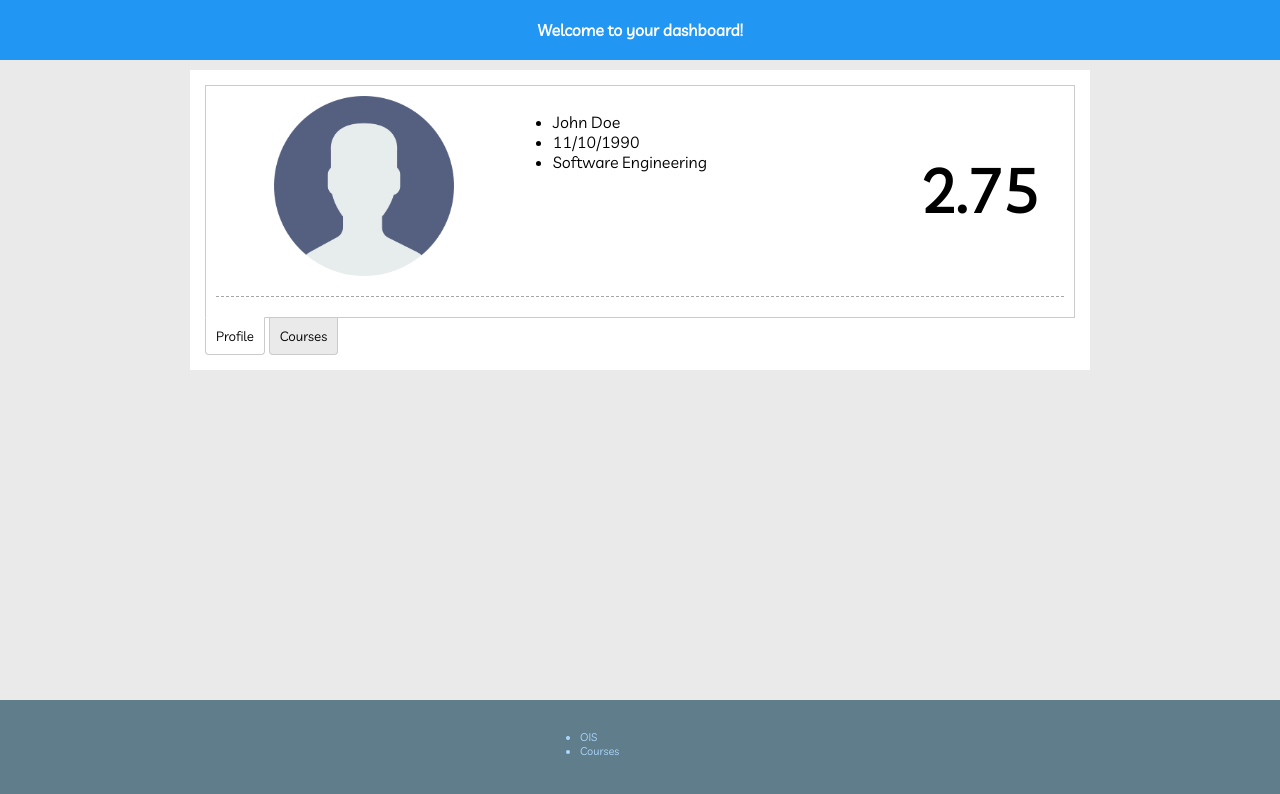
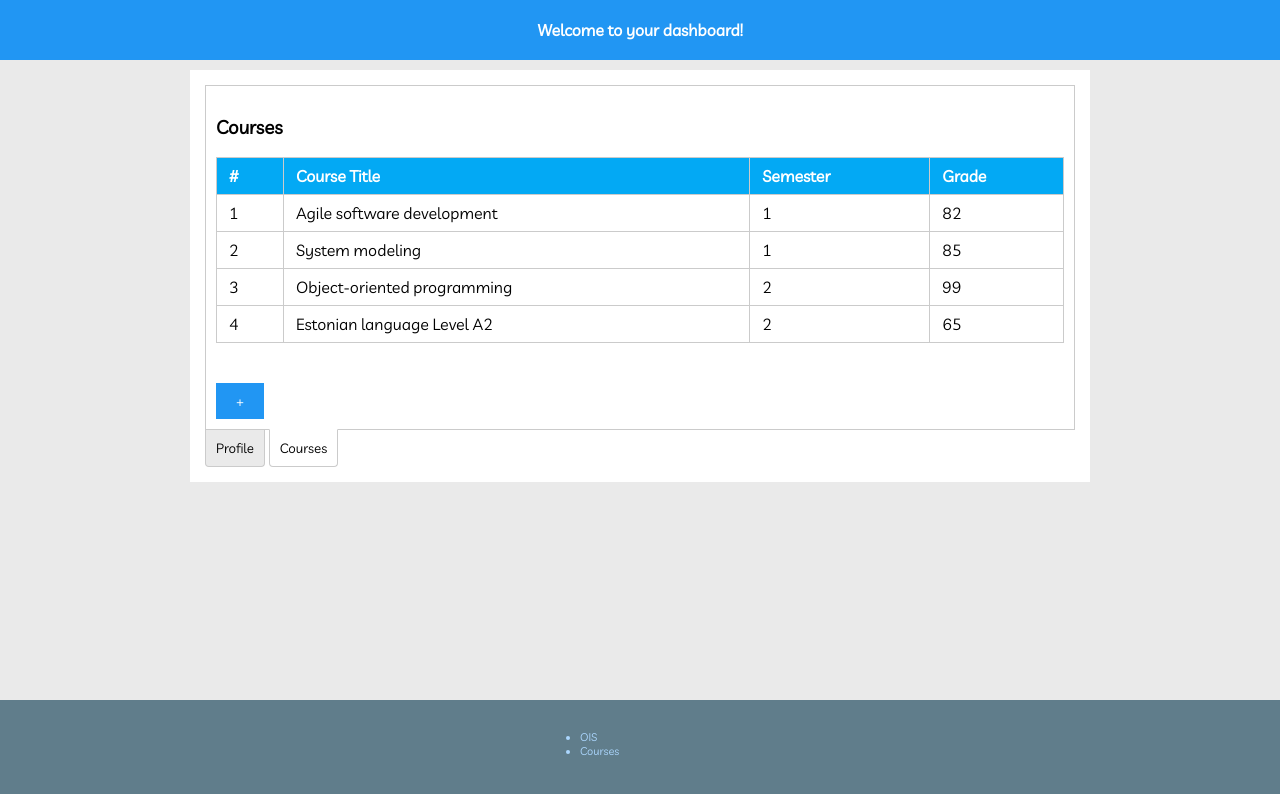
Before and after one commit to tsotnekekelia/wad20-lab-7, a plain HTML site: page index.html in a window 1280 px wide. Both pictures are taken after a click on the button "Courses". Drawn offline with nearby package versions, Linux system fonts and the light colour scheme.

Commit message:
Initial Commit

```diff
--- a/index.html
+++ b/index.html
@@ -6,6 +6,8 @@
     <link rel="icon" href="res/images/favicon.ico">
     <link rel="stylesheet" href="res/css/styles.css">
     <link href="https://fonts.googleapis.com/css?family=Livvic&display=swap" rel="stylesheet">
+    <script src="https://ajax.googleapis.com/ajax/libs/jquery/3.5.1/jquery.min.js"></script>
+    <script src="res/js/script.js"></script>
     <title>My Dashboard</title>
 </head>
 <body>
@@ -87,8 +89,8 @@
                 </div>
             </div>
             <div class="controls">
-                <button id="profile-button" class="pill active">Profile</button>
-                <button id="courses-button" class="pill">Courses</button>
+                <button id="profile-button" data-target="profile-container" class="pill active">Profile</button>
+                <button id="courses-button" data-target="courses-container" class="pill">Courses</button>
             </div>
         </section>
     </section>
--- /dev/null
+++ b/res/js/script.js
@@ -0,0 +1,25 @@
+
+$(function() {
+
+    $('.pill').click(function() {
+        switchTab($(this).attr('data-target'))
+    })
+
+})
+
+function switchTab(id) {
+    $('.tab').each(function(){
+        if ($(this).attr('id') === id) {
+            $(this).addClass('active')
+        } else {
+            $(this).removeClass('active')
+        }
+    });
+    $('.pill').each(function(){
+        if ($(this).attr('data-target') === id) {
+            $(this).addClass('active')
+        } else {
+            $(this).removeClass('active')
+        }
+    });
+}
```
Also changed, not shown: res/js/Course.js (renamed from res/res/js/Course.js), res/js/User.js (renamed from res/res/js/User.js).
